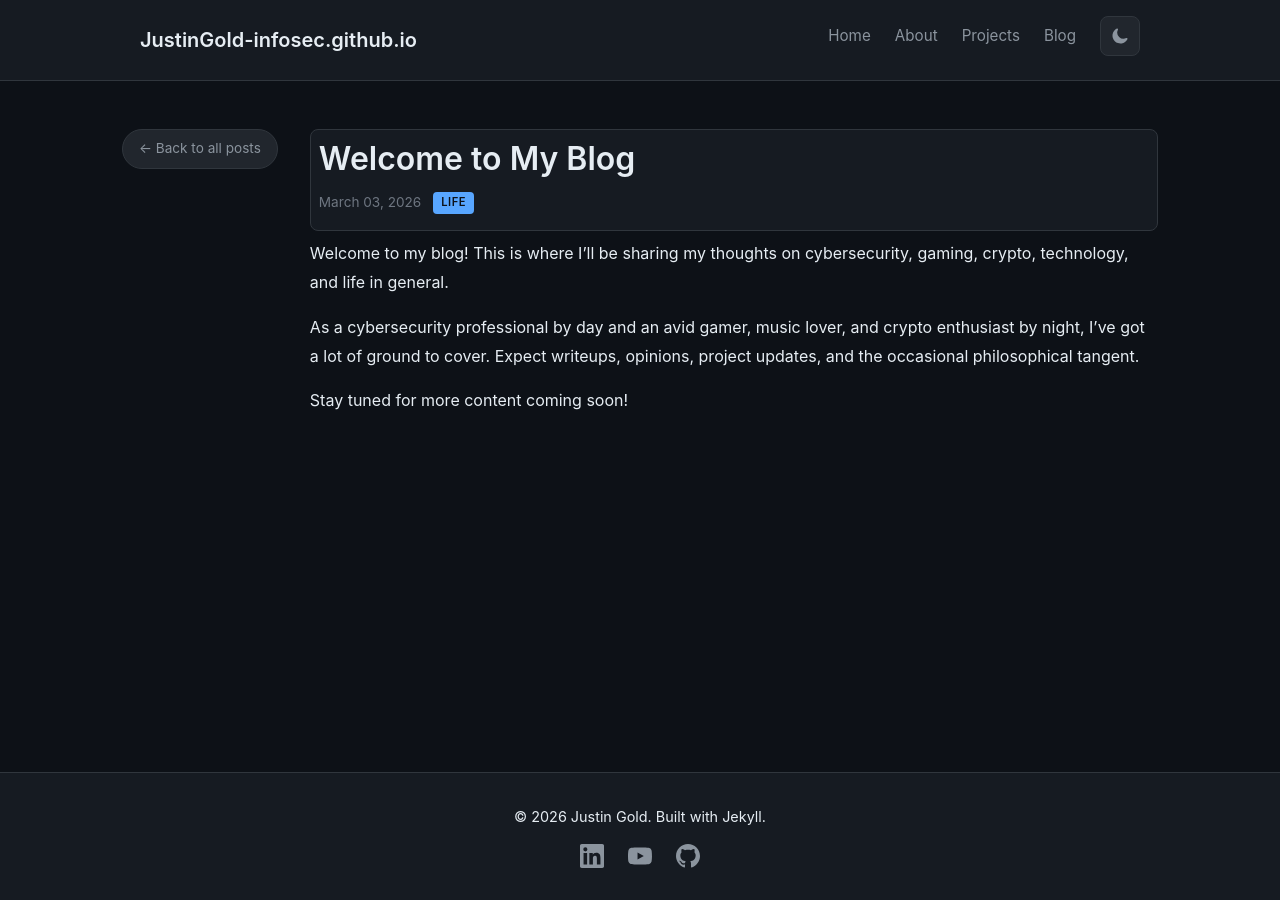
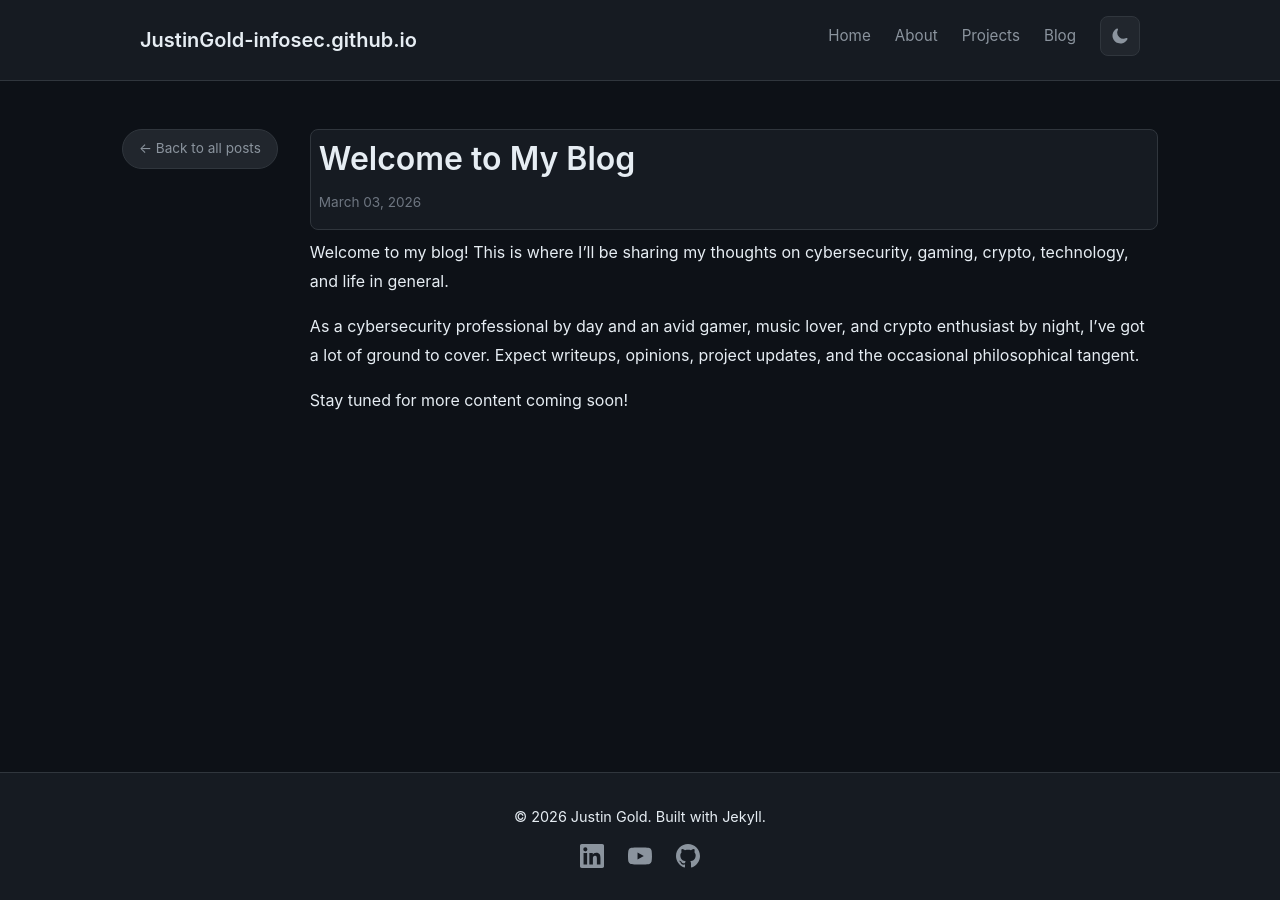
Before and after one commit to JustinGold-infosec/JustinGold-infosec.github.io, a Jekyll site: the page built from _posts/2026-03-04-welcome-to-my-blog.md, in a window 1280 px wide. Built offline with Jekyll 4.4.1, drawn with Linux system fonts in a browser that asks for light colours.

Commit message:
Update post.html

```diff
--- a/_layouts/post.html
+++ b/_layouts/post.html
@@ -10,9 +10,6 @@ layout: default
       <h1>{{ page.title }}</h1>
       <div class="post-meta">
         <span class="post-date">{{ page.date | date: "%B %d, %Y" }}</span>
-        {% if page.category %}
-          <span class="post-category">{{ page.category }}</span>
-        {% endif %}
       </div>
     </header>
     <div class="post-content">
```
